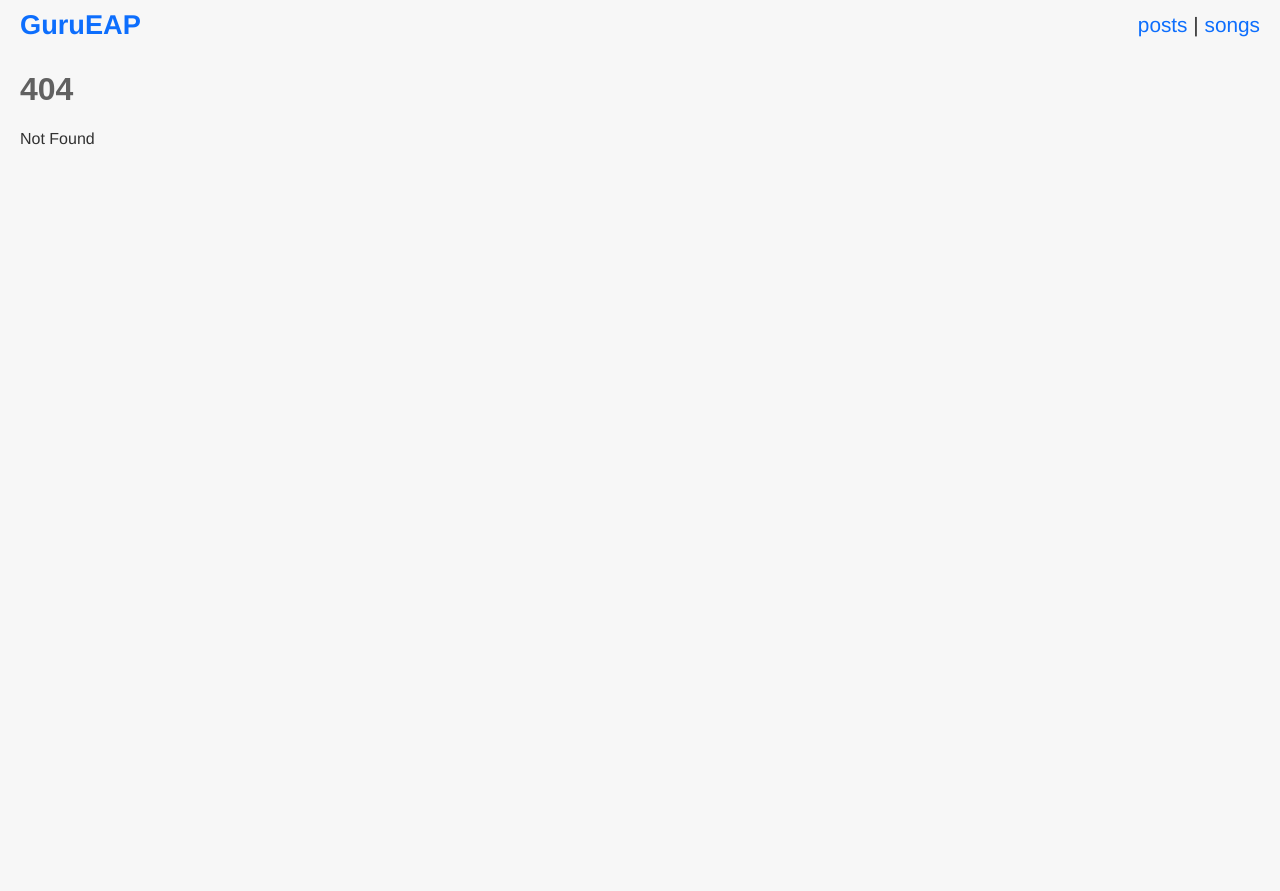
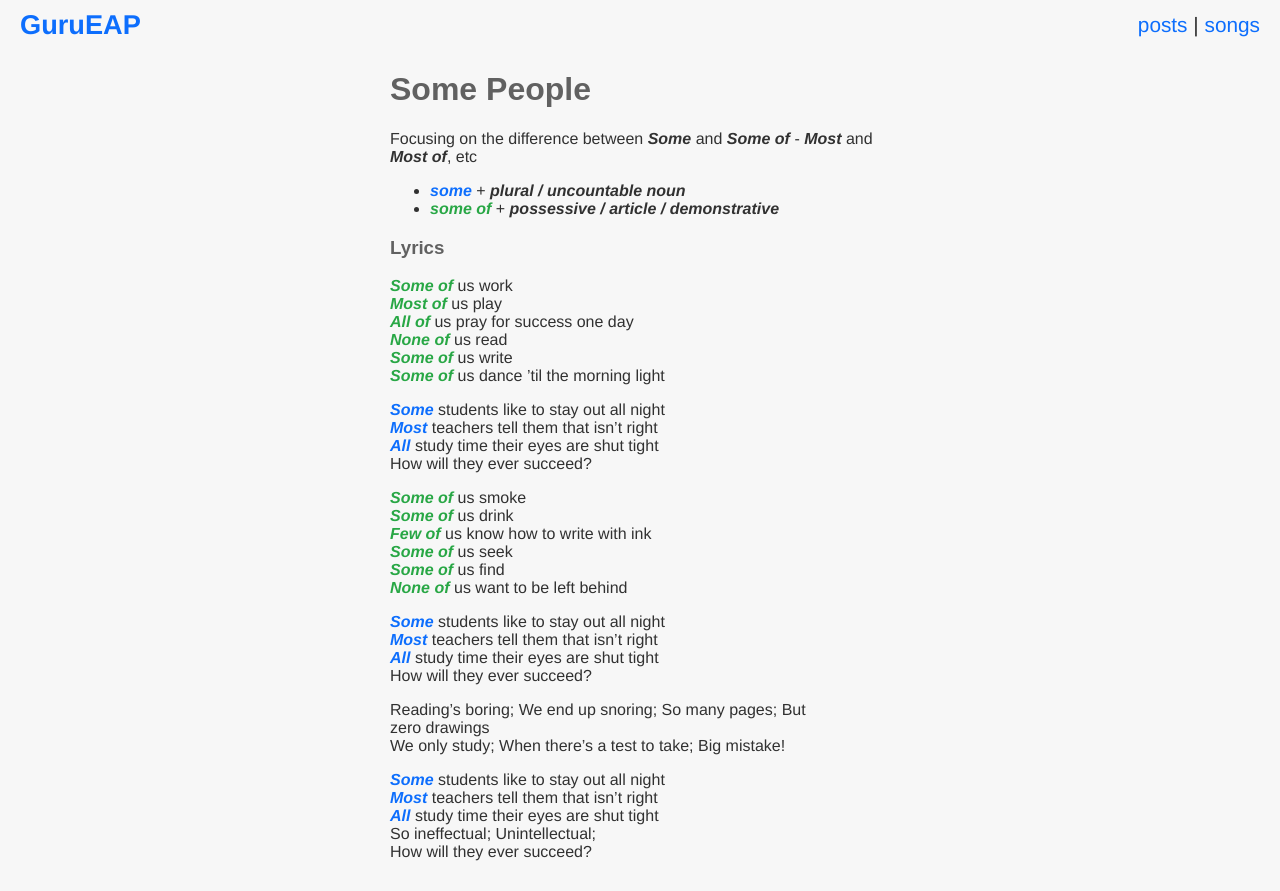
Before and after one commit to boltonsteve/gurueap, a SvelteKit app: page /songs/some-people in a window 1280 px wide. Before the commit this address had no page. Before the commit the page ends 800 px from the top, so only its background shows below. Built offline with nearby package versions, Linux system fonts and the light colour scheme.

Commit message:
songs added back in

```diff
--- /dev/null
+++ b/src/routes/songs/some-people/+page.svelte
@@ -0,0 +1,51 @@
+<script>
+    document.title = 'Song: Some People';
+</script>
+
+<div class="mb-3 mw-500">
+
+    <h1>Some People</h1>
+
+    <p>Focusing on the difference between <b><i>Some</i></b> and <b><i>Some of</i></b> - <b><i>Most</i></b> and <b><i>Most of</i></b>, etc</p>
+
+    <ul>
+        <li><span class="font-weight-bold text-primary font-italic">some</span> + <b><i>plural / uncountable noun</i></b></li>
+        <li><span class="font-weight-bold text-success font-italic">some of</span> + <b><i>possessive / article / demonstrative</i></b></li>
+    </ul>
+
+<h3>Lyrics</h3>
+
+<p><span class="font-weight-bold text-success font-italic">Some of</span> us work<br>
+<span class="font-weight-bold text-success font-italic">Most of</span> us play <br>
+<span class="font-weight-bold text-success font-italic">All of</span> us pray for success one day <br>
+<span class="font-weight-bold text-success font-italic">None of</span> us read <br>
+<span class="font-weight-bold text-success font-italic">Some of</span> us write <br>
+<span class="font-weight-bold text-success font-italic">Some of</span> us dance ’til the morning light</p>
+
+<p><span class="font-weight-bold text-primary font-italic">Some</span> students like to stay out all night<br>
+<span class="font-weight-bold text-primary font-italic">Most</span> teachers tell them that isn’t right<br>
+<span class="font-weight-bold text-primary font-italic">All</span> study time their eyes are shut tight<br>
+How will they ever succeed?</p>
+
+<p><span class="font-weight-bold text-success font-italic">Some of</span> us smoke<br>
+<span class="font-weight-bold text-success font-italic">Some of</span> us drink <br>
+<span class="font-weight-bold text-success font-italic">Few of</span> us know how to write with ink<br>
+<span class="font-weight-bold text-success font-italic">Some of</span> us seek<br>
+<span class="font-weight-bold text-success font-italic">Some of</span> us find<br>
+<span class="font-weight-bold text-success font-italic">None of</span> us want to be left behind</p>
+
+<p><span class="font-weight-bold text-primary font-italic">Some</span> students like to stay out all night<br>
+<span class="font-weight-bold text-primary font-italic">Most</span> teachers tell them that isn’t right<br>
+<span class="font-weight-bold text-primary font-italic">All</span> study time their eyes are shut tight<br>
+How will they ever succeed?</p>
+
+<p>Reading’s boring; We end up snoring; So many pages; But zero drawings<br>
+We only study; When there’s a test to take; Big mistake!</p>
+
+<p><span class="font-weight-bold text-primary font-italic">Some</span> students like to stay out all night<br>
+<span class="font-weight-bold text-primary font-italic">Most</span> teachers tell them that isn’t right<br>
+<span class="font-weight-bold text-primary font-italic">All</span> study time their eyes are shut tight<br>
+So ineffectual; Unintellectual;<br>
+How will they ever succeed?</p>
+
+</div>
```
Also changed, not shown: src/routes/songs/+page.svelte (added, +34 -0 lines), src/routes/songs/impact-song/+page.svelte (added, +17 -0 lines), src/routes/songs/lemon-squeezy/+page.svelte (added, +51 -0 lines), src/routes/songs/no-money-no-honey/+page.svelte (added, +20 -0 lines), src/routes/songs/scissor/+page.svelte (added, +23 -0 lines).
